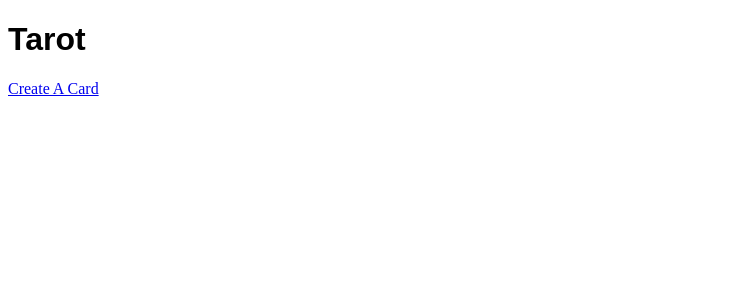
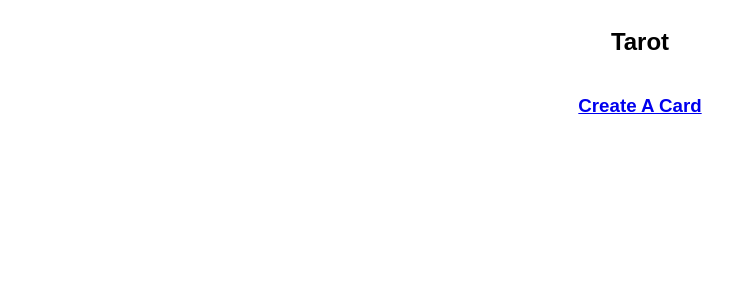
Before and after one commit to dakotadruley/tarot_frontend, a React app: page / in a window 1280 px wide. Shown: the top 300 px of the page, without its empty margins (0-756 px from the left). Built offline with nearby package versions, Linux system fonts and the light colour scheme.

Commit message:
centered

```diff
--- a/src/components/Home/Home.css
+++ b/src/components/Home/Home.css
@@ -1,3 +1,18 @@
+
+h1 {
+    text-align: center;
+}
+
+section {
+    display: flex;
+    flex-direction: column;
+}
+
+nav {
+    display: flex;
+    justify-content: center;
+}
+
 .Home {
     font-family: Arial, Helvetica, sans-serif;
 }
--- a/src/components/Home/Home.jsx
+++ b/src/components/Home/Home.jsx
@@ -5,10 +5,13 @@ import styles from './Home.css';
 const Home = () => {
 
     return (
-        <>
-        <h1 className={styles.Home}>Tarot</h1>
-        <Link to='/createCard'>Create A Card</Link>
-        </>
+        <section className={styles.Home}>
+        <h1>Tarot</h1>
+        <nav>
+            <h3><Link to='/createCard'>Create A Card</Link></h3>
+        </nav>
+
+        </section>
 
 )};
 
```
